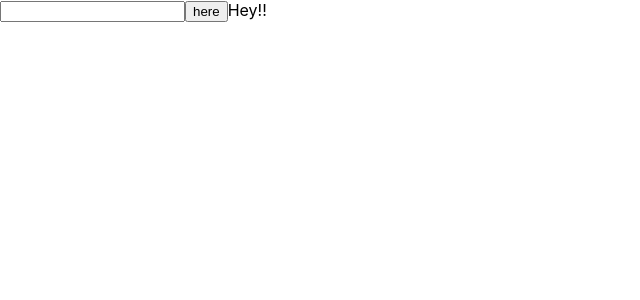
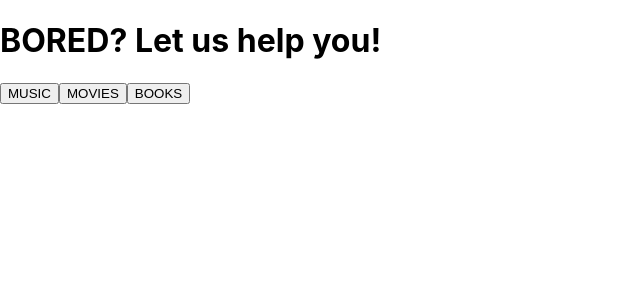
Before and after one commit to amberwhizin/Bored.com, a React (Create React App) app in the folder whatabore_client/: page / in a window 1280 px wide. Shown: the top 300 px of the page, without its empty margins (0-640 px from the left). Built offline with nearby package versions, Linux system fonts and the light colour scheme.

Commit message:
added some component folderds DS

```diff
--- a/whatabore_client/src/App.js
+++ b/whatabore_client/src/App.js
@@ -1,10 +1,11 @@
 import React, { Component } from "react";
+import Index from './components/Index'
 
 export default class App extends Component {
   render() {
     return <div>
-        <input type="text" />
-        <input type="submit" value="here"/>
-        Hey!!</div>;
+        <Index />
+
+        </div>;
   }
 }
--- /dev/null
+++ b/whatabore_client/src/components/Index.js
@@ -0,0 +1,14 @@
+import React, { Component } from 'react'
+
+export default class Index extends Component {
+    render() {
+        return (
+            <div>
+                <h1>BORED? Let us help you!</h1>
+                <button>MUSIC</button>
+                <button>MOVIES</button>
+                <button>BOOKS</button>
+            </div>
+        )
+    }
+}
```
